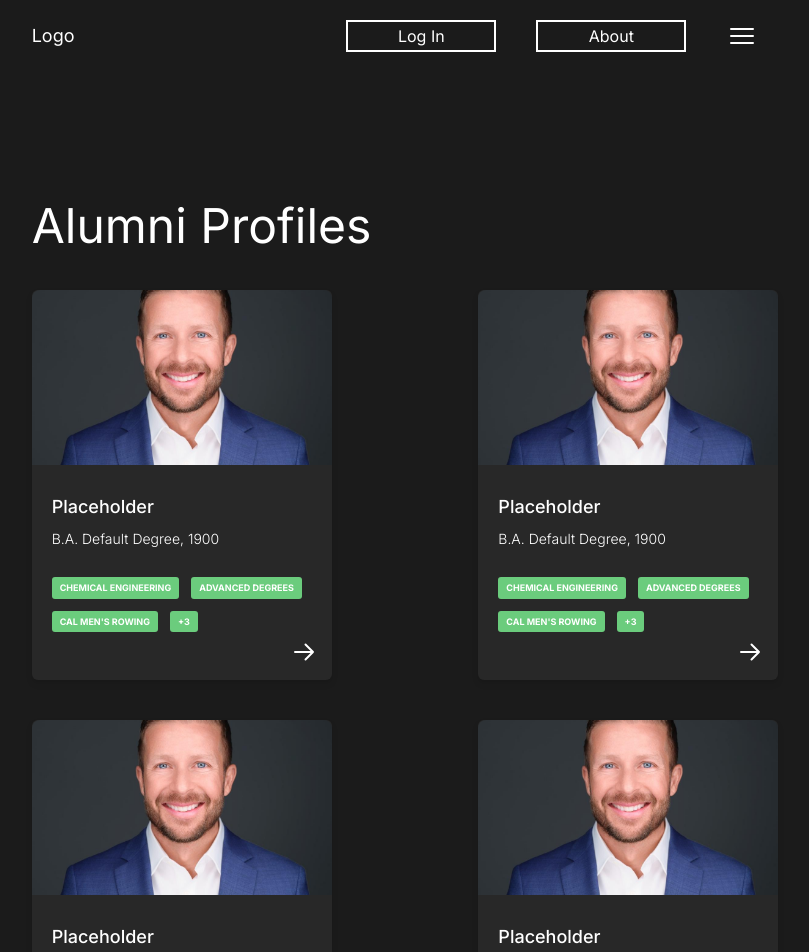
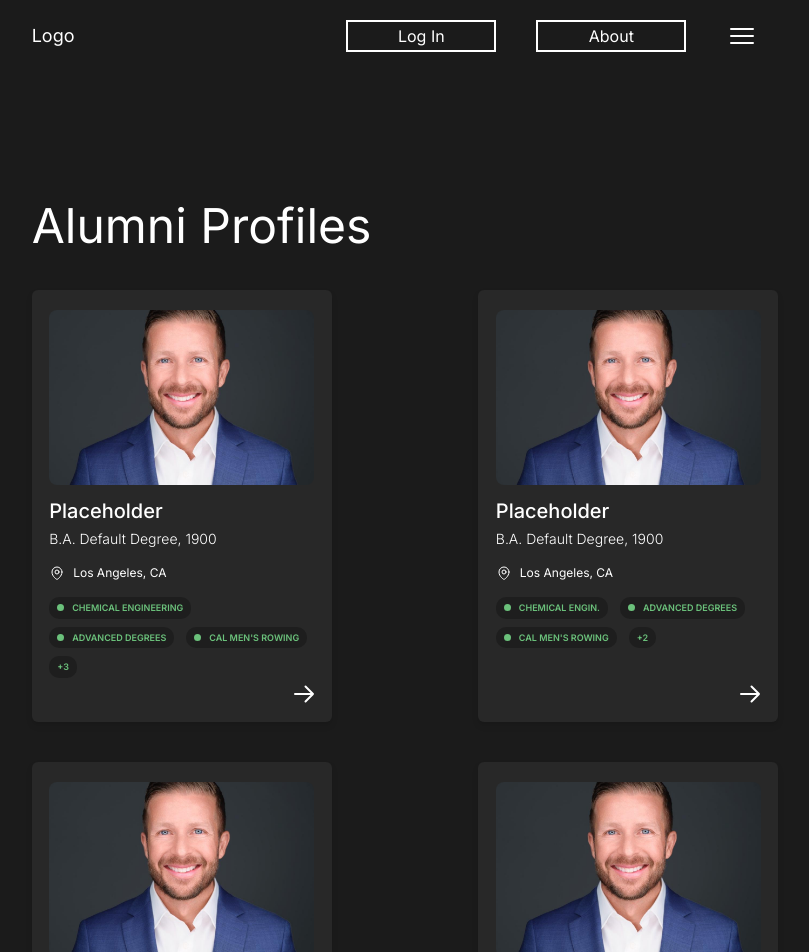
Before and after one commit to sidbanerjee001/GradDashboad, a Next.js app in the folder grad_dashboard/: page /dashboard in a window 1280 px wide. Shown: the top 952 px of the page, without its empty margins (235-1044 px from the left). Built offline with nearby package versions, Linux system fonts and the light colour scheme.

Commit message:
Profile card UI

```diff
--- a/grad_dashboard/app/Components/UI/ProfileCard.tsx
+++ b/grad_dashboard/app/Components/UI/ProfileCard.tsx
@@ -7,36 +7,51 @@ interface ProfileCardProps {
     name?: string;
     degree?: string;
     grad_date?: number;
+    location?: string;
     tags?: string[];
 }
 
-const ProfileCard: React.FC<ProfileCardProps> = ({name = "Placeholder", degree = "B.A. Default Degree", grad_date = "1900", tags = []}) => {
+const ProfileCard: React.FC<ProfileCardProps> = ({name = "Placeholder", degree = "B.A. Default Degree", grad_date = "1900", location = "Los Angeles, CA", tags = []}) => {
     return (
         <>
-            <div id ="card-wrapper" className="mt-[40px] bg-[#282828] h-[390px] w-[300px] rounded-md relative drop-shadow-md hover:drop-shadow-xl cursor-pointer transition ease-in-out duration-300">
+            <div id ="card-wrapper" className="mt-[40px] bg-[#282828] w-[300px] rounded-md relative drop-shadow-md hover:drop-shadow-xl transition ease-in-out duration-300">
 
                 {/* Image */}
-                <div className="relative w-[300px] h-[175px]">
+                <div className="w-[265px] m-auto pt-2 pb-7">
+
+                    <div className="relative h-[175px] mt-3">
                         <Image
                             src={myImage}
                             alt={`${name}'s profile picture`}
                             fill
-                        className="object-cover rounded-t-lg"
+                            className="object-cover rounded-lg"
                         />
                     </div>
 
                     {/* Subpicture Text */}
-                <div id="card-headers" className="mx-5 mt-7 text-lg">
-                    <h1 className="font-medium">{name}</h1>
-                    <h2 className="font-light text-sm mt-2">{degree}, {grad_date}</h2>
+                    <div id="card-headers" className="mt-3">
+                        <h1 className="font-medium text-xl">{name}</h1>
+                        <h2 className="font-light text-sm mt-1">{degree}, {grad_date}</h2>
+                    </div>
+
+                    {/* Location (info below headings) */}
+                    <div className="mt-4 flex flex-row flex-start">
+                        <svg xmlns="http://www.w3.org/2000/svg" fill="none" viewBox="0 0 24 24" strokeWidth="1.5" stroke="currentColor" className="size-4">
+                            <path strokeLinecap="round" strokeLinejoin="round" d="M15 10.5a3 3 0 1 1-6 0 3 3 0 0 1 6 0Z" />
+                            <path strokeLinecap="round" strokeLinejoin="round" d="M19.5 10.5c0 7.142-7.5 11.25-7.5 11.25S4.5 17.642 4.5 10.5a7.5 7.5 0 1 1 15 0Z" />
+                        </svg>
+                        <p className="text-xs mx-2">{location}</p>
                     </div>
 
                     {/* Tags */}
-                <div id="card-tags" className="flex mt-7 mx-5 justify-start gap-3 grow flex-wrap">
+                    <div id="card-tags" className="flex my-4 justify-start gap-x-3 gap-y-2 grow flex-wrap content-start">
                         {tags.slice(0, 3).map((tag, index) =>
-                        <div id="tag" key={index} className="text-[9px] font-bold uppercase bg-[#6BCC7D] rounded-[3px]"><p className="py-[4px] px-[8px]">{tag}</p></div>
+                            <div id="tag" key={index} className="text-[9px] font-semibold uppercase bg-[#1E1E1E] rounded-[10px] flex flex-row items-center">
+                                <div className="aspect-square w-[7px] h-[7px] rounded-full bg-[#6BC17B] mx-[8px]"></div>
+                                <p className="py-[4px] pr-[8px] text-[#6BC17B]">{tag}</p>
+                                </div>
                         )}
-                    {tags.length > 3 ? <div id="tag" key={name + '_extra_tag'} className="text-[9px] font-bold uppercase bg-[#6BCC7D] rounded-[3px]"><p className="py-[4px] px-[8px]">+{tags.length-3}</p></div> : <></>}
+                        {tags.length > 3 ? <div id="tag" key={name + '_extra_tag'} className="text-[9px] font-semibold uppercase bg-[#1E1E1E] rounded-[10px]"><p className="py-[4px] px-[8px] text-[#6BC17B]">+{tags.length-3}</p></div> : <></>}
                     </div>
 
                     {/* Footer Arrow */}
@@ -55,6 +70,8 @@ const ProfileCard: React.FC<ProfileCardProps> = ({name = "Placeholder", degree =
                             </motion.div>
                         </button>
                     </div>
+
+                </div>
             </div>
         </>
     )
--- a/grad_dashboard/app/dashboard/page.tsx
+++ b/grad_dashboard/app/dashboard/page.tsx
@@ -18,10 +18,10 @@ export default function Schools() {
         </div>
         <div id="profiles" className="flex flex-row justify-content flex-wrap justify-between content-between">
             <ProfileCard tags={["Chemical Engineering", "Advanced Degrees", "Cal Men's Rowing", "test1", "test2", "test5"]}/>
-            <ProfileCard tags={["Chemical Engineering", "Advanced Degrees", "Cal Men's Rowing", "test1", "test2", "test5"]}/>
-            <ProfileCard tags={["Chemical Engineering", "Advanced Degrees", "Cal Men's Rowing", "test1", "test2", "test5"]}/>
-            <ProfileCard tags={["Chemical Engineering", "Advanced Degrees", "Cal Men's Rowing", "test1", "test2", "test5"]}/>
-            <ProfileCard tags={["Chemical Engineering", "Advanced Degrees", "Cal Men's Rowing", "test1", "test2", "test5"]}/>
+            <ProfileCard tags={["Chemical Engin.", "Advanced Degrees", "Cal Men's Rowing", "test1", "test2"]}/>
+            <ProfileCard tags={["Chemical Engin.", "Advanced Degrees", "Cal Men's Rowing", "test1", "test2", "test5", "test5", "test5"]}/>
+            <ProfileCard tags={["Chemical Engin.", "Advanced Degrees", "Cal Men's Rowing", "test1", "test2"]}/>
+            <ProfileCard tags={["Chemical Engin.", "Advanced Degrees", "Cal Men's Rowing", "test1"]}/>
         </div>
       </div>
     </div>
```
Lines whose indentation alone changed are shown as unchanged.
